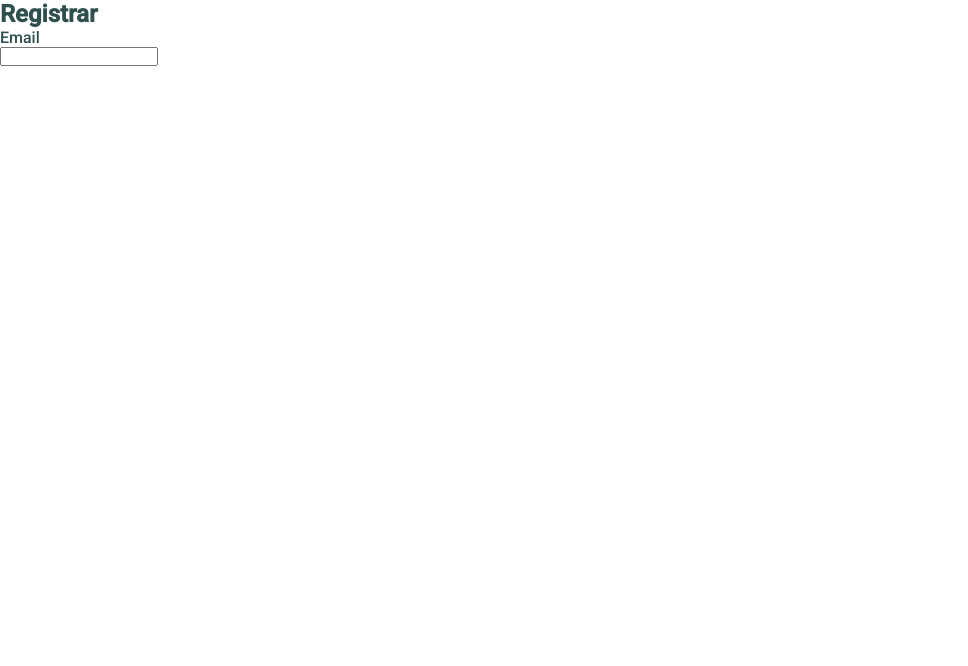
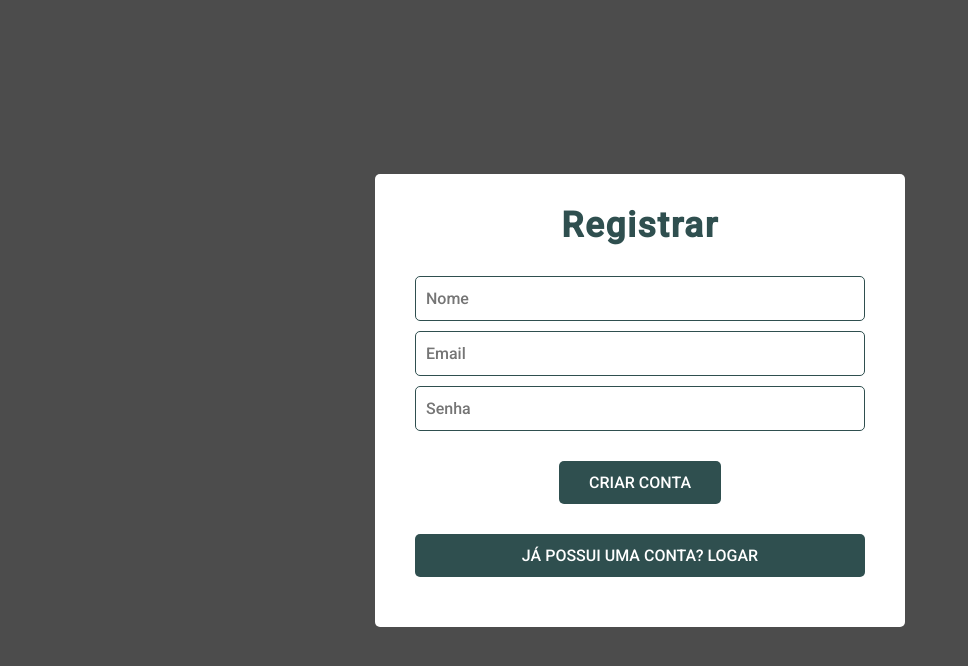
Before and after one commit to MathLouren/Rede-social, a Vue app: page /registrar in a window 1280 px wide. Shown: the top 666 px of the page, without its empty margins (0-968 px from the left). Built offline with nearby package versions, Linux system fonts and the light colour scheme.

Commit message:
resgister

```diff
--- a/src/views/Login.vue
+++ b/src/views/Login.vue
@@ -43,9 +43,9 @@ export default {
 
     .login{
         background: #fff;
-        padding: 30px 25px;
+        padding: 40px 25px;
         border-radius: 5px;
-        box-shadow: 8px 8px 12px rgba(0, 0, 0, 0.9);
+        box-shadow: 0px 4px 8px rgba(0, 0, 0, 0.9);
     }
 
     input{
@@ -53,7 +53,7 @@ export default {
         outline: none;
         padding: 10px;
         border-radius: 5px;
-        width: 400px;
+        width: 450px;
         margin: 15px 0;
         border: 1px solid darkslategray;
         font-size: 0.9rem;
--- a/src/views/Registrar.vue
+++ b/src/views/Registrar.vue
@@ -3,8 +3,11 @@
       <div class="resgister">
           <h2>Registrar</h2>
           <form>
-              <label for="email" id="email">Email</label>
-              <input type="text" name="email" v-model="email">
+              <input type="text" name="nome" placeholder="Nome" v-model="nome">
+              <input type="text" name="email" placeholder="Email" v-model="email">
+              <input type="password" name="senha" placeholder="Senha" v-model="senha">
+              <button class="btn button">Criar conta</button>
+              <router-link class="btn button" to="/login">Já possui uma conta? Logar</router-link>
           </form>
       </div>
   </section>
@@ -15,6 +18,7 @@ export default {
     name:"Resgistrar",
     data(){
         return{
+            nome:"",
             email:"",
             senha:"",
         }
@@ -22,6 +26,52 @@ export default {
 }
 </script>
 
-<style>
+<style scoped>
+
+.container_resgister{
+    width: 100vw;
+    height: 100vh;
+    background: rgba(0, 0, 0, 0.7);
+    display: flex;
+    justify-content: center;
+    align-items: center;
+}
+
+.resgister{
+    background: #fff;
+    padding: 20px 40px;
+    border-radius: 5px;
+}
+
+h2{
+    text-align: center;
+    font-size: 2.2rem;
+    margin: 10px 0 30px 0;
+    letter-spacing: 0.1rem;
+}
+
+form{
+    margin: 20px 0;
+}
+
+label{
+    font-size: 1.2rem;
+}
+
+input{
+    padding: 12px 10px;
+    margin: 10px 0;
+    outline: none;
+    width: 450px;
+    border: 1px solid darkslategray;
+    border-radius: 5px;
+    font-size: 1rem;
+}
+
+.button{
+    display: block;
+    margin: 30px auto;
+    text-align: center;
+}
 
 </style>
```
